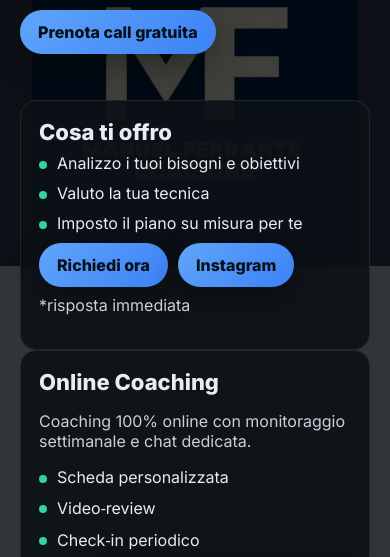
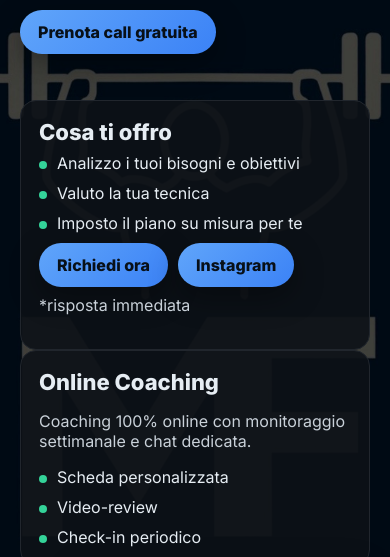
Before and after one commit to manuelferrante-rgb/Manuel-Ferrante-Coaching, a plain HTML site: page index.html in a window 390 px wide. Shown: the part 222-779 px from the top of the page. Drawn offline with Linux system fonts and the light colour scheme.

Commit message:
Update index.html

```diff
--- a/index.html
+++ b/index.html
@@ -11,14 +11,37 @@
   <style>
     :root{ --bg:#0d1117; --text:#e6edf3; --muted:#c9d1d9; --line:#21262d; --accent:#60a5fa; --accent-2:#3b82f6; --radius:16px; --shadow:0 10px 30px rgba(0,0,0,.35); }
     *{box-sizing:border-box}
-    html,body{margin:0;padding:0;font-family:Inter,system-ui,-apple-system,Segoe UI,Roboto,Arial,sans-serif;background:var(--bg);color:var(--text);background:url('logo.jpg') no-repeat center center fixed;background-size:cover;}
-    @media(max-width: 768px) {
-  html,body {
-    background:url('logo-mobile.jpg') no-repeat center top fixed;
-    background-size:contain;
-  }
-}
+
+    /* ====== SFONDO: DESKTOP + MOBILE ====== */
+    html,body{
+      margin:0;
+      padding:0;
+      font-family:Inter,system-ui,-apple-system,Segoe UI,Roboto,Arial,sans-serif;
+      background:var(--bg);
+      color:var(--text);
+
+      /* Desktop: evita effetto “troppo zoomata” */
+      background-image: url('logo.jpg');
+      background-repeat: no-repeat;
+      background-position: center center;
+      background-attachment: fixed;
+      background-size: clamp(520px, 55vmin, 900px);
+    }
+
+    /* Mobile: usa versione verticale, centrata un po' più in alto, senza fixed */
+    @media (max-width: 768px) {
+      html,body {
+        background-image: url('logo-mobile.jpg');
+        background-repeat: no-repeat;
+        background-position: center 15%;
+        background-attachment: scroll;
+        background-size: 90vh;
+      }
+    }
+
+    /* overlay scuro per leggibilità testo */
     body::before{content:'';position:fixed;inset:0;background:rgba(13,17,23,.85);z-index:-1;}
+
     a{color:inherit;text-decoration:none}
     .container{max-width:980px;margin:0 auto;padding:0 20px}
     header{border-bottom:1px solid var(--line);position:sticky;top:0;background:rgba(13,17,23,.8);backdrop-filter:blur(8px);z-index:50}
@@ -84,8 +107,8 @@
       <p class="muted">Coaching 100% online con monitoraggio settimanale e chat dedicata.</p>
       <ul class="list">
         <li><span class="dot"></span><span>Scheda personalizzata</span></li>
-        <li><span class="dot"></span><span>Video‑review</span></li>
-        <li><span class="dot"></span><span>Check‑in periodico</span></li>
+        <li><span class="dot"></span><span>Video-review</span></li>
+        <li><span class="dot"></span><span>Check-in periodico</span></li>
       </ul>
     </div>
   </section>
```
